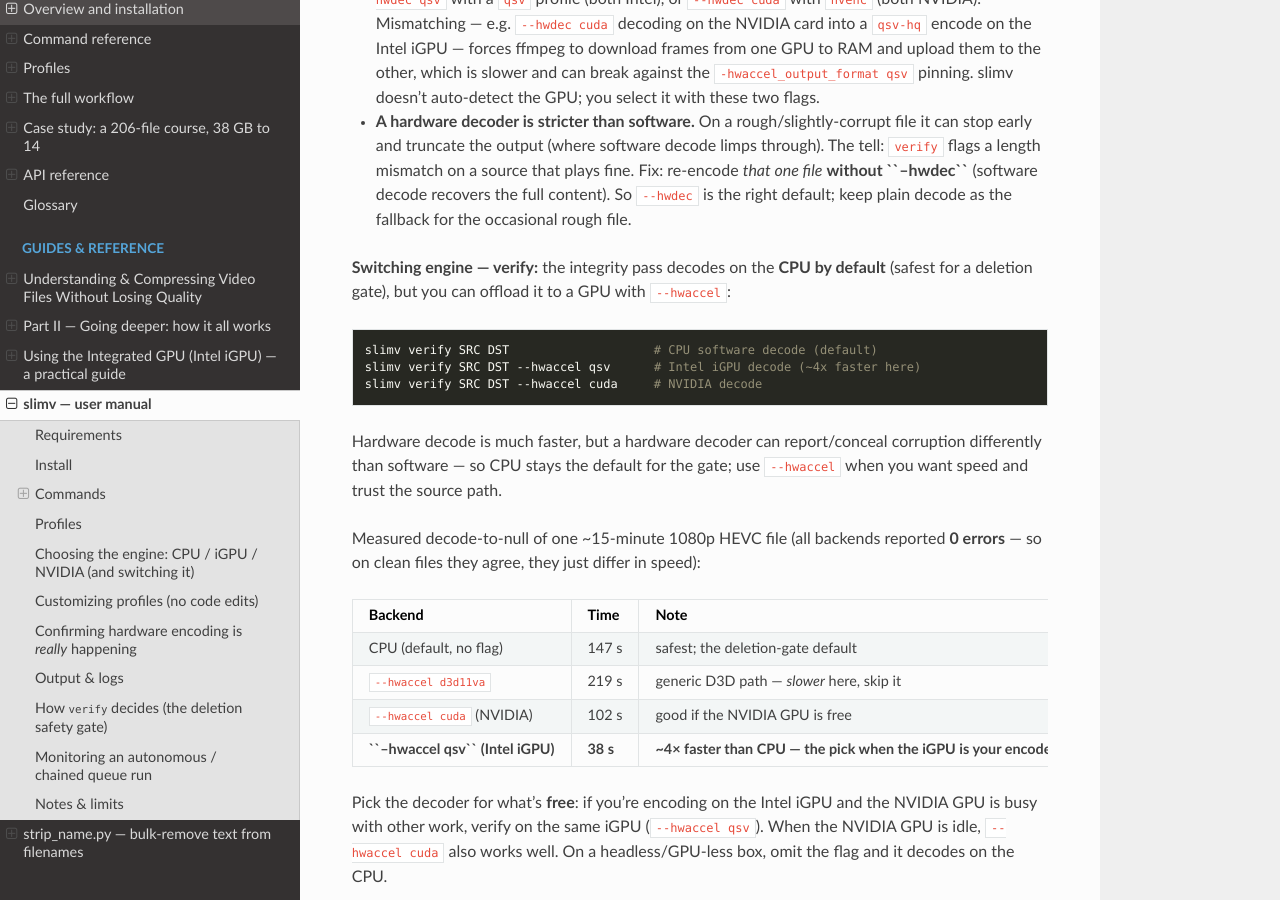
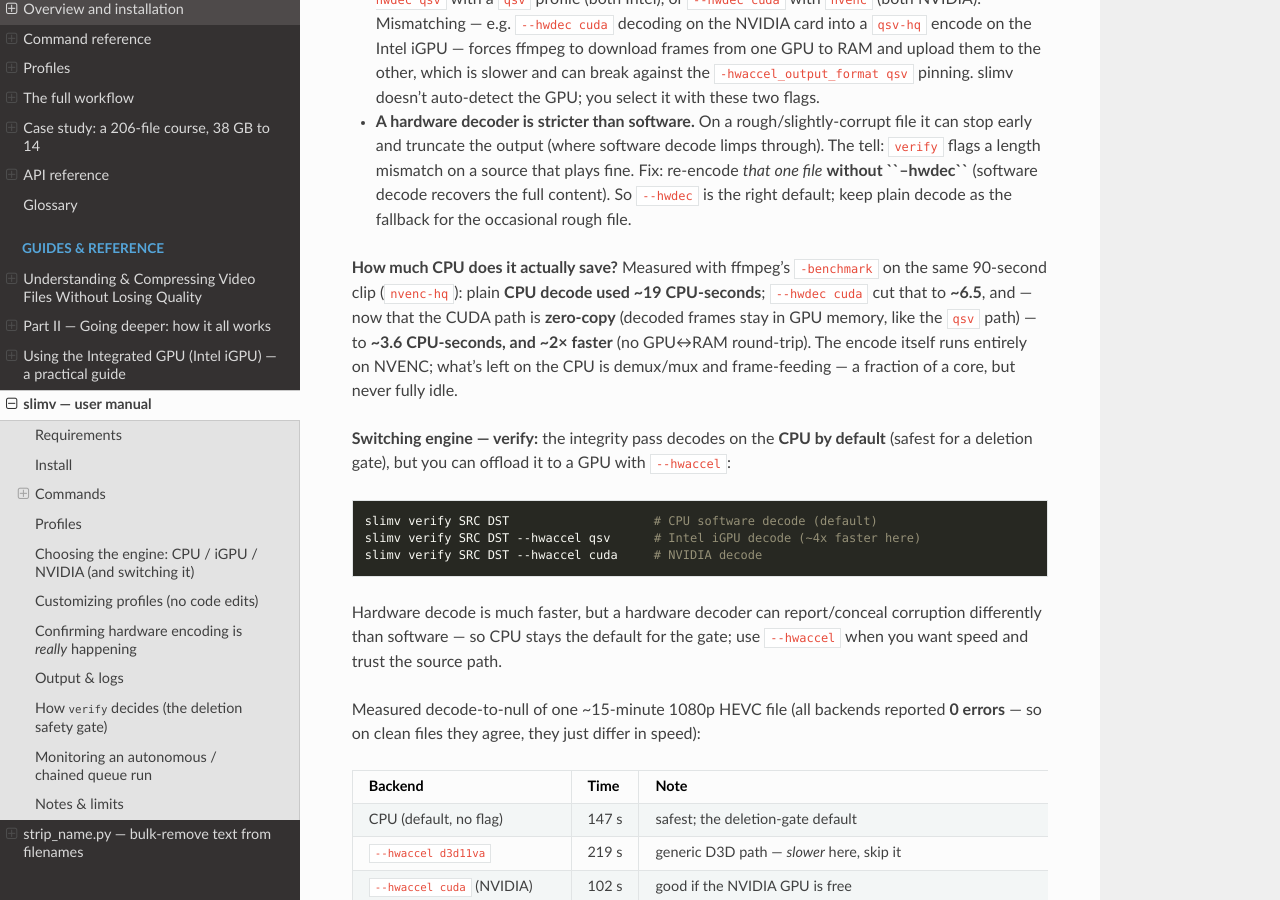
Before and after one commit to abdelhaleemahmed/slimv, a Sphinx documentation site: the page built from docs/source/slimv-manual.rst, in a window 1280 px wide and 900 px high, scrolled down 5811 px. Built offline with Sphinx 7.4.7 and the Read the Docs theme 3.1.0, drawn with Linux system fonts in a browser that asks for light colours.

Commit message:
Zero-copy CUDA decode (--hwdec cuda): less CPU + faster, measured

```diff
--- a/docs/source/slimv-manual.rst
+++ b/docs/source/slimv-manual.rst
@@ -289,6 +289,14 @@ the CPU. Much freer, not idle. Two caveats worth knowing (the *why* is in Guide
   file* **without ``--hwdec``** (software decode recovers the full content). So ``--hwdec`` is
   the right default; keep plain decode as the fallback for the occasional rough file.
 
+**How much CPU does it actually save?** Measured with ffmpeg's ``-benchmark`` on the
+same 90-second clip (``nvenc-hq``): plain **CPU decode used ~19 CPU-seconds**;
+``--hwdec cuda`` cut that to **~6.5**, and — now that the CUDA path is **zero-copy**
+(decoded frames stay in GPU memory, like the ``qsv`` path) — to **~3.6 CPU-seconds,
+and ~2× faster** (no GPU↔RAM round-trip). The encode itself runs entirely on NVENC;
+what's left on the CPU is demux/mux and frame-feeding — a fraction of a core, but
+never fully idle.
+
 **Switching engine — verify:** the integrity pass decodes on the **CPU by default**
 (safest for a deletion gate), but you can offload it to a GPU with ``--hwaccel``:
 
```
Also changed, not shown: CHANGELOG.md (+3 -0 lines), 1 other file.
